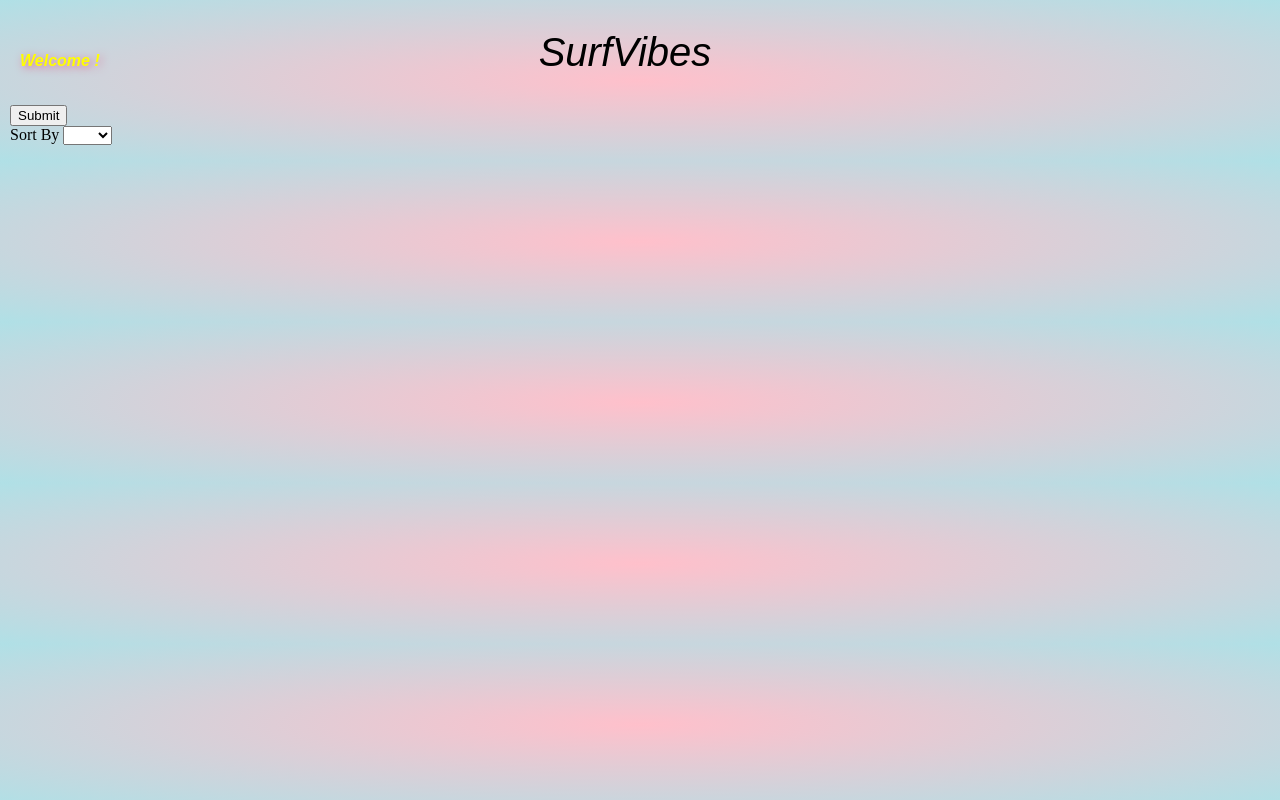
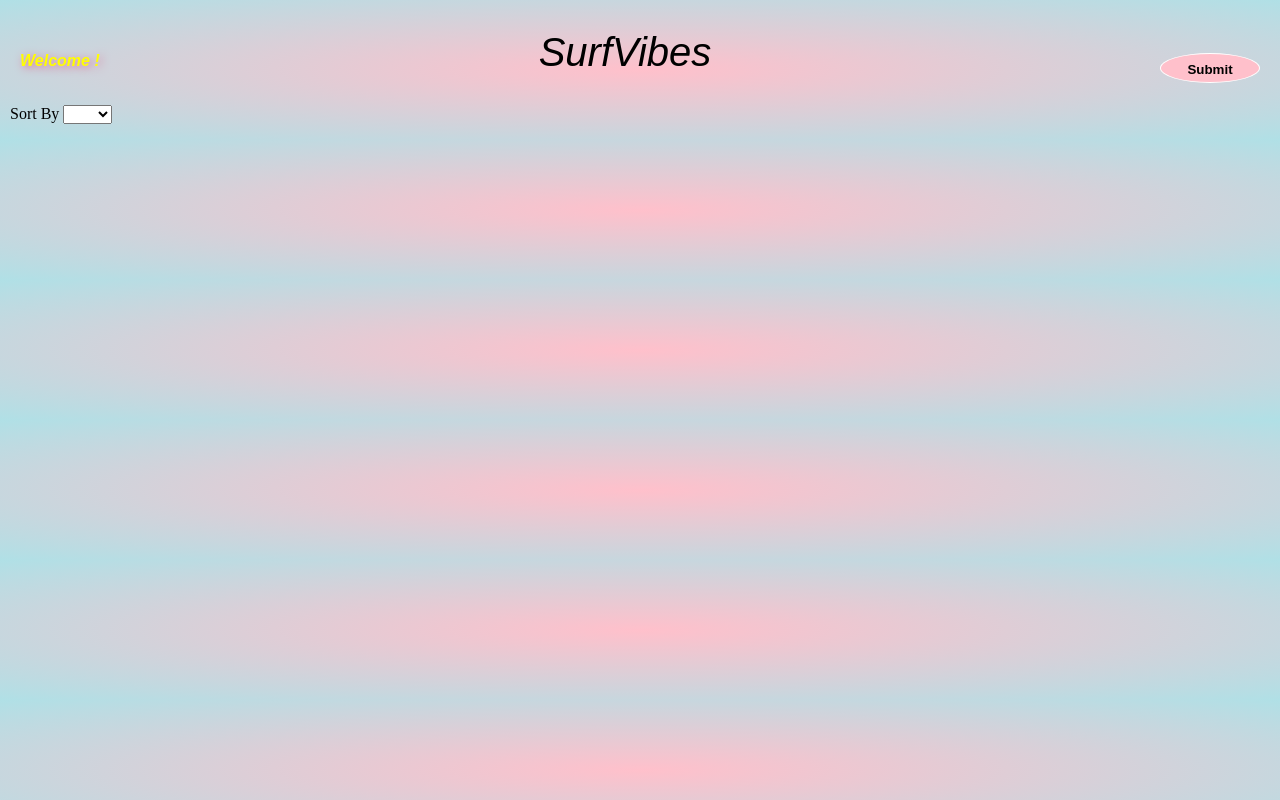
Before and after one commit to zhangbq5858/cerulean, a React (Create React App) app in the folder client/: page / in a window 1280 px wide. Built offline with nearby package versions, Linux system fonts and the light colour scheme; no server answers; a web font is replaced by a local one.

Commit message:
Submit button update

```diff
--- a/client/src/App.css
+++ b/client/src/App.css
@@ -74,7 +74,7 @@ header {
 
 }
 
-.editor-panel button[name=add] {
+div button[name=add] {
   margin: 4em auto;
   width: 100px;
   height: 30px;
@@ -83,7 +83,6 @@ header {
   color: black;
   font-weight: 700;
   font-family: sans-serif;
-  text-align: center;
   border: 1px solid white;
   position: absolute;
   top: 0;
```
